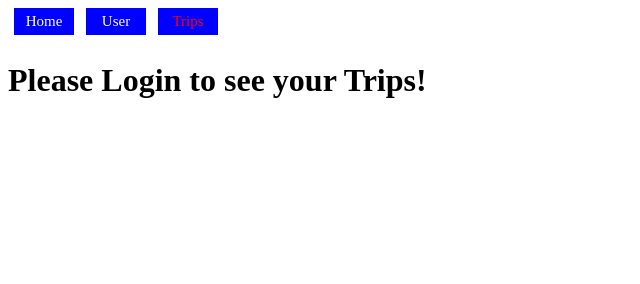
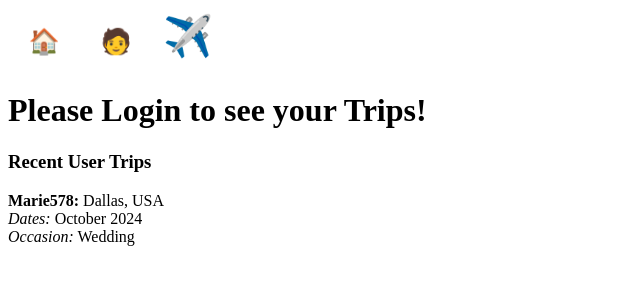
Before and after one commit to AnneMiriam/TripPlanner, a React app in the folder client/: page /trips in a window 1280 px wide. Shown: the whole page, without its empty margins (0-640 px from the left). Built offline with nearby package versions, Linux system fonts and the light colour scheme.

Commit message:
added stuff to  routes

```diff
--- a/client/src/components/NavBar.css
+++ b/client/src/components/NavBar.css
@@ -4,13 +4,14 @@
     width: 60px;
     padding: 5px;
     margin: 0 6px 6px;
-    background: blue;
+    background: rgb(255, 255, 255);
     text-decoration: none;
     text-align: center;
-    font-size: min(10vw, 15px) ;
+    font-size: min( 25px) ;
     color: white;
 }
 
 .active {
-    color: red;
+    /* color: rgb(225, 0, 255); */
+    font-size: min( 40px);
 }
--- a/client/src/components/NavBar.js
+++ b/client/src/components/NavBar.js
@@ -10,19 +10,19 @@ function NavBar() {
         /* add styling to Navlink */
         className="nav-link"
       >
-        Home
+        🏠
       </NavLink>
       <NavLink
         to="/user"
         className="nav-link"
       >
-        User
+        🧑
       </NavLink>
       <NavLink
         to="/trips"
         className="nav-link"
       >
-        Trips
+        ✈️
       </NavLink>
     </nav>
   );
--- a/client/src/pages/Home.js
+++ b/client/src/pages/Home.js
@@ -9,7 +9,9 @@ function Home() {
         <NavBar />
       </header>
       <main>
-        <h1>Welcome!</h1>
+
+          <h1>Pathfinders Paradise</h1>
+
 
       </main>
     </>
--- a/client/src/pages/Trips.js
+++ b/client/src/pages/Trips.js
@@ -8,6 +8,19 @@ function Trips() {
         </header>
         <main>
           <h1>Please Login to see your Trips!</h1>
+          <div>
+            <h3>Recent User Trips</h3>
+            <p>
+              <strong>Marie578:</strong> Dallas, USA <br></br>
+              <em>Dates:</em>  October 2024  <br></br>
+              <em>Occasion:</em> Wedding
+            </p>
+            {/* <p>
+            {user.name}: {destination.city}, {destination.country}
+            Dates: {trip.start_date.month + trip.start_date.year}
+            Occasion: {trip.occasion}
+            </p> */}
+        </div>
         </main>
       </>
     );
--- a/client/src/pages/User.js
+++ b/client/src/pages/User.js
@@ -34,7 +34,9 @@ function User() {
             <input id="password" type="password" name="password" placeholder="Password" />
           </div>
           <br/>
+
           <button type="submit">Submit</button>
+          <button type="submit">Sign-up</button>
         </form>
         {/* {userList} */}
       </main>
```
